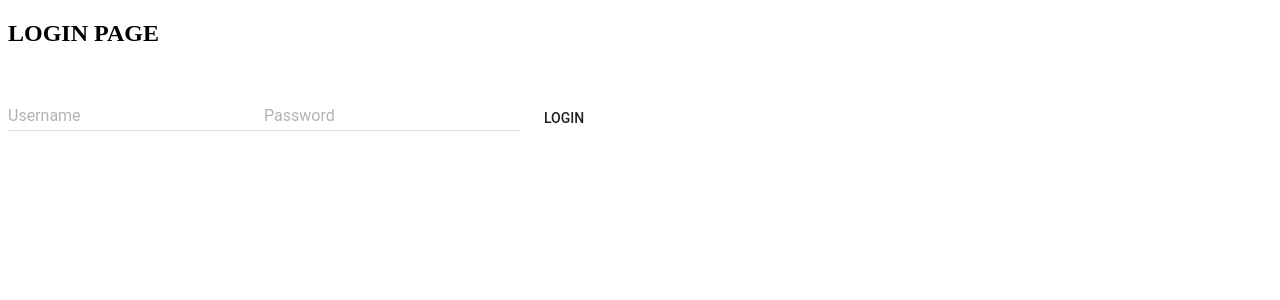
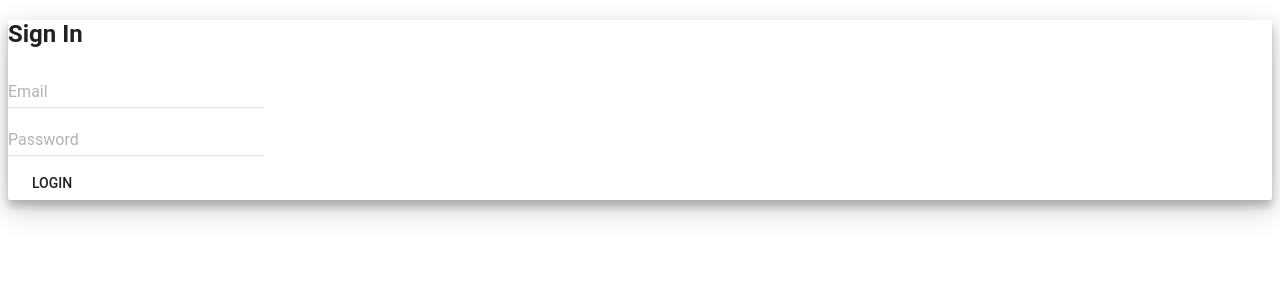
Before and after one commit to BoostPT/boostPT-ui, a React app in the folder client/: page /login in a window 1280 px wide. Shown: the top 300 px of the page. Built offline with nearby package versions, Linux system fonts and the light colour scheme; the HTML template or start-up script is replaced by a standard one.

Commit message:
Redesigned login page and made form submit on enter

```diff
--- a/client/src/components/loginPage.jsx
+++ b/client/src/components/loginPage.jsx
@@ -1,7 +1,13 @@
 import React, { Component } from 'react';
 import PropTypes from "prop-types";
+import Paper from 'material-ui/Paper';
 import TextField from 'material-ui/TextField';
 import FlatButton from 'material-ui/FlatButton';
+import * as colors from "material-ui/styles/colors";
+
+const formUnderlineFocusStyle = {
+  borderColor: colors.yellow500
+};
 
 class LoginPage extends Component {
   constructor(props){
@@ -10,24 +16,40 @@ class LoginPage extends Component {
 
   render(){
     return (
-      <div>
-        <h2>LOGIN PAGE</h2>
+      <Paper id="login-outer" zDepth={3}>
+        <div id="login-inner">
+          <h2>Sign In</h2>
+          <form id="login-form">
             <TextField
               name='email'
-          floatingLabelText='Username'
+              hintText='Email'
               onChange={this.props.onChangeText}
               value={this.props.email}
+              underlineFocusStyle={formUnderlineFocusStyle}
             />
+            <br />
             <TextField
               name='password'
-          floatingLabelText='Password'
+              hintText='Password'
+              type="password"
               onChange={this.props.onChangeText}
               value={this.props.password}
+              underlineFocusStyle={formUnderlineFocusStyle}
             />
-        <FlatButton label="Login" onClick={this.props.handleLoginButton}/>
+            <br />
+            <FlatButton type="submit" label="Login" onClick={this.props.handleLogin}/>
+          </form>
         </div>
+      </Paper>
     );
   }
 }
 
+LoginPage.propTypes = {
+  handleLogin: PropTypes.func.isRequired,
+  onChangeText: PropTypes.func.isRequired,
+  email: PropTypes.string.isRequired,
+  password: PropTypes.string.isRequired
+};
+
 export default LoginPage;
--- a/client/src/containers/loginPageContainer.jsx
+++ b/client/src/containers/loginPageContainer.jsx
@@ -9,12 +9,12 @@ import authReducer from '../reducers/authReducer';
 class LoginPageContainer extends Component {
   constructor(props){
     super(props);
-
     this.state = {
       email: '',
       password: '',
       showError: false
     };
+    this.handleLogin = this.handleLogin.bind(this);
   }
 
   onChangeText(e){
@@ -22,8 +22,8 @@ class LoginPageContainer extends Component {
     this.setState({[name]: value});
   }
 
-  async handleLoginButton(){
-
+  async handleLogin(e){
+    e.preventDefault();
     const payload = {
       email: this.state.email,
       password: this.state.password
@@ -44,7 +44,7 @@ class LoginPageContainer extends Component {
   render() {
     return (
       <div>
-        <LoginPage handleLoginButton={this.handleLoginButton.bind(this)} onChangeText={this.onChangeText.bind(this)} email={this.state.email} password={this.state.password}/>
+        <LoginPage handleLogin={this.handleLogin} onChangeText={this.onChangeText.bind(this)} email={this.state.email} password={this.state.password}/>
         {this.state.showError ?
           <div className="errorMessage">Invalid inputs</div>
           :
```
Also changed, not shown: 2 other files (tests, documents, lock files or other folders). Lines whose indentation alone changed are shown as unchanged.
